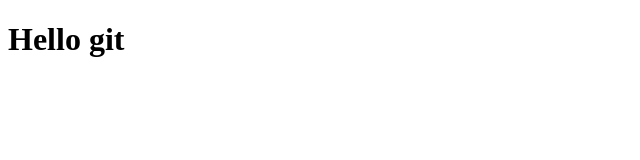
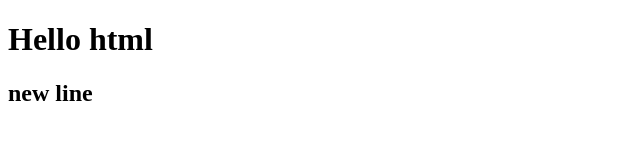
Before and after one commit to Sridaran-Ravi/html-css, a plain HTML site: page index.html in a window 1280 px wide. Shown: the whole page, without its empty margins (0-640 px from the left). Drawn offline with Linux system fonts and the light colour scheme.

```diff
--- a/index.html
+++ b/index.html
@@ -7,6 +7,7 @@
     <title>Document</title>
 </head>
 <body>
-    <h1>Hello git</h1>
+    <h1>Hello html</h1>
+    <h2>new line</h2>
 </body>
 </html>
```
Also changed, not shown: style.css (added).
